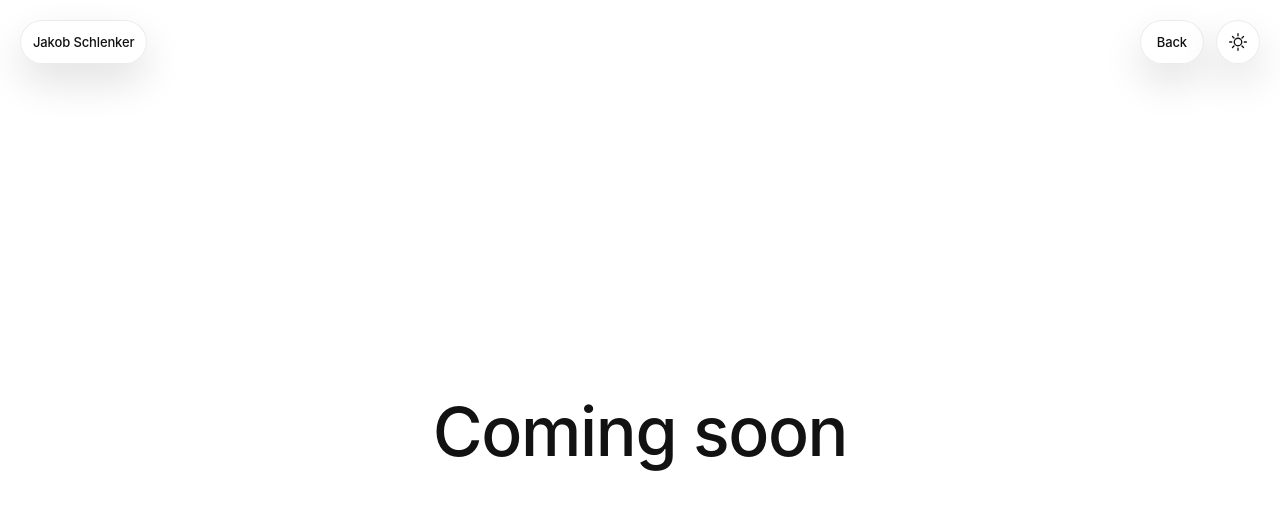
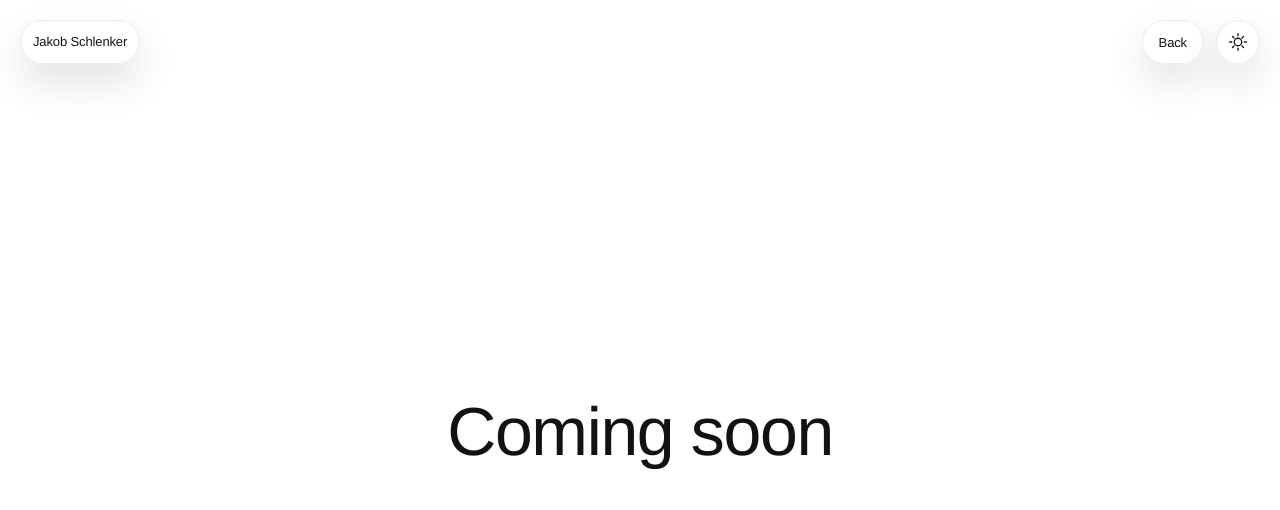
Before and after one commit to codegodjakob/website, a website: page about.html in a window 1280 px wide. Drawn offline with Linux system fonts and the light colour scheme; no server answers.

Commit message:
Align header typography with homepage font

```diff
--- a/about.css
+++ b/about.css
@@ -5,7 +5,7 @@
   --toggle-border: rgba(0, 0, 0, 0.08);
   --edge-offset: 20px;
   --header-height: 44px;
-  --ui-font: "SF Pro Text", "SF Pro Display", -apple-system, BlinkMacSystemFont, "Helvetica Neue", Helvetica, Arial, sans-serif;
+  --ui-font: "Helvetica Neue", Helvetica, Arial, sans-serif;
 }
 
 body[data-theme="dark"] {
--- a/page.css
+++ b/page.css
@@ -10,8 +10,7 @@
   --toggle-border: rgba(0, 0, 0, 0.08);
   --edge-offset: 20px;
   --header-height: 44px;
-  --ui-font: "SF Pro Text", "SF Pro Display", -apple-system, BlinkMacSystemFont, "Helvetica Neue", Helvetica, Arial,
-    sans-serif;
+  --ui-font: "Helvetica Neue", Helvetica, Arial, sans-serif;
 }
 
 body[data-theme="dark"] {
```
